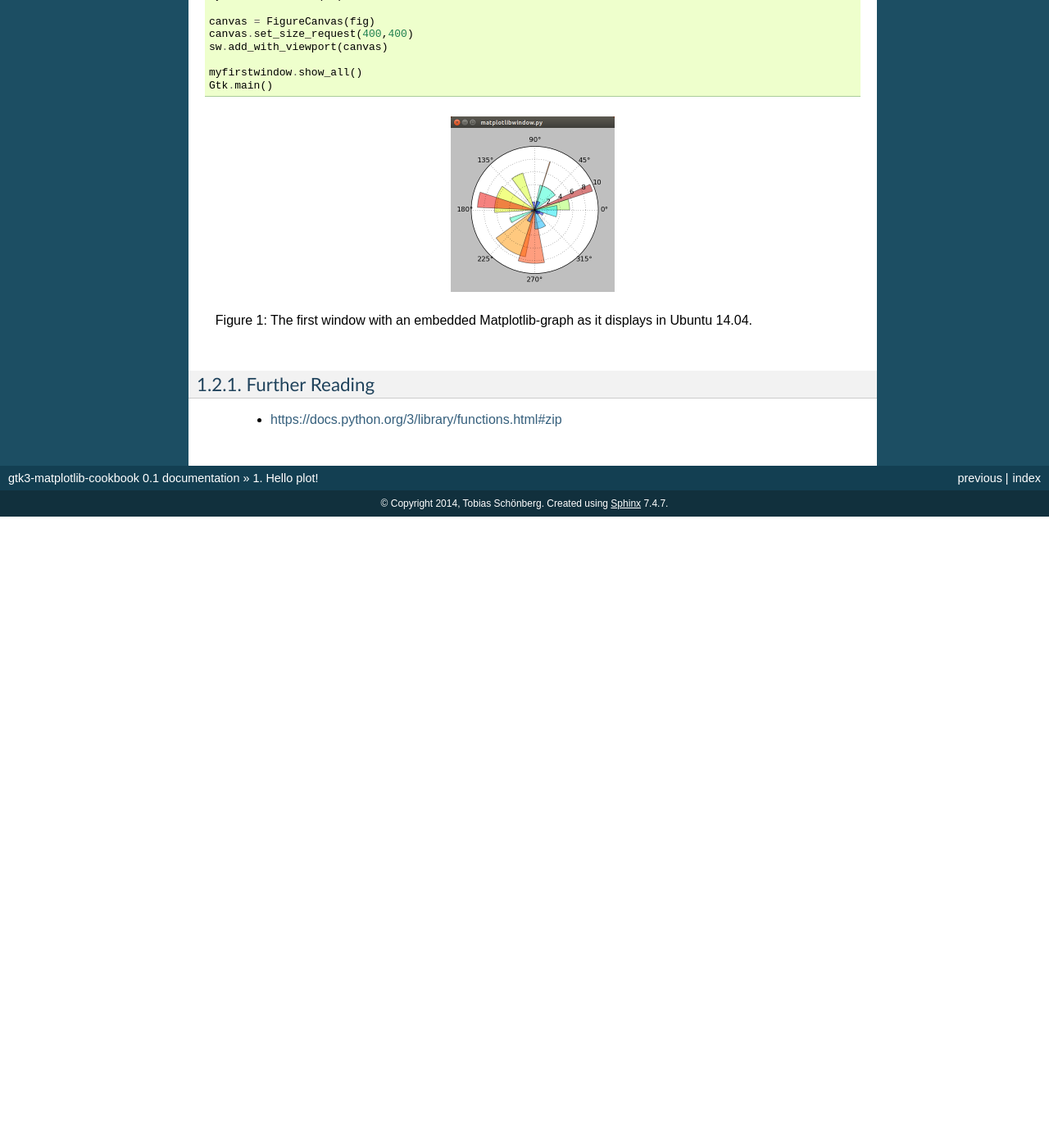
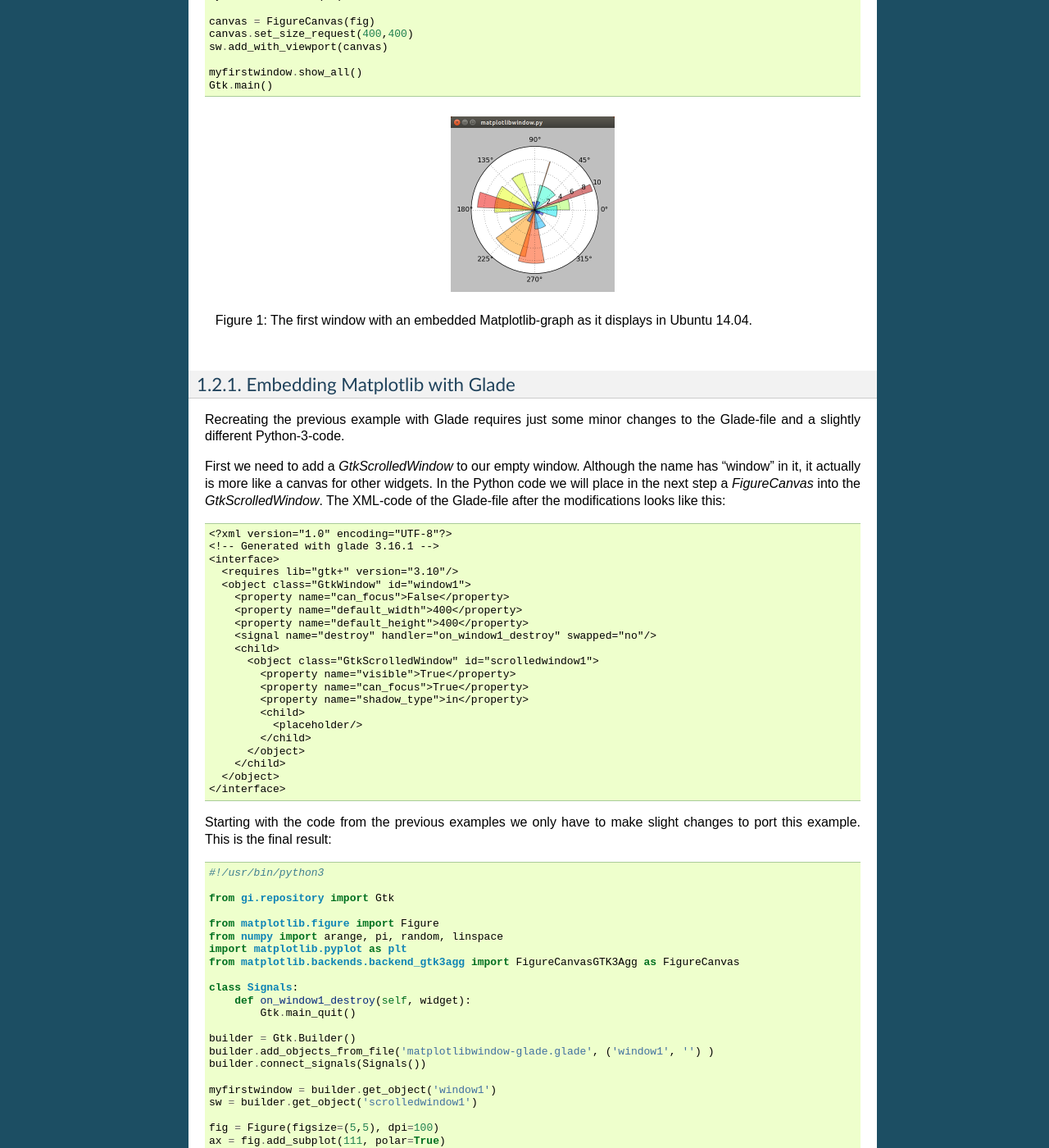
Before and after one commit to tobias47n9e/GTK3-Matplotlib-Cookbook, a Sphinx documentation site: the page built from source/hello-plot.rst, in a window 1280 px wide and 1400 px high, scrolled down 2998 px. Shown: the whole window at 82% size. Built offline with Sphinx 7.4.7, drawn with Linux system fonts in a browser that asks for light colours; before the commit the page ends 3628 px from its top, so only the background shows below that; some of the changed text lies outside the part shown.

Commit message:
more improvements

```diff
--- a/source/hello-plot.rst
+++ b/source/hello-plot.rst
@@ -182,6 +182,83 @@ We will look at an example that will produce a random radial plot on each applic
 
     Figure 1: The first window with an embedded Matplotlib-graph as it displays in Ubuntu 14.04.
 
+Embedding Matplotlib with Glade
+^^^^^^^^^^^^^^^^^^^^^^^^^^^^^^^
+Recreating the previous example with Glade requires just some minor changes to the Glade-file and a slightly different Python-3-code.
+
+First we need to add a *GtkScrolledWindow* to our empty window. Although the name has "window" in it, it actually is more like a canvas for other widgets. In the Python code we will place in the next step a *FigureCanvas* into the *GtkScrolledWindow*. The XML-code of the Glade-file after the modifications looks like this:
+
+::
+
+    <?xml version="1.0" encoding="UTF-8"?>
+    <!-- Generated with glade 3.16.1 -->
+    <interface>
+      <requires lib="gtk+" version="3.10"/>
+      <object class="GtkWindow" id="window1">
+        <property name="can_focus">False</property>
+        <property name="default_width">400</property>
+        <property name="default_height">400</property>
+        <signal name="destroy" handler="on_window1_destroy" swapped="no"/>
+        <child>
+          <object class="GtkScrolledWindow" id="scrolledwindow1">
+            <property name="visible">True</property>
+            <property name="can_focus">True</property>
+            <property name="shadow_type">in</property>
+            <child>
+              <placeholder/>
+            </child>
+          </object>
+        </child>
+      </object>
+    </interface>
+
+Starting with the code from the previous examples we only have to make slight changes to port this example. This is the final result:
+
+::
+
+    #!/usr/bin/python3
+
+    from gi.repository import Gtk
+
+    from matplotlib.figure import Figure
+    from numpy import arange, pi, random, linspace
+    import matplotlib.pyplot as plt
+    from matplotlib.backends.backend_gtk3agg import FigureCanvasGTK3Agg as FigureCanvas
+
+    class Signals:
+        def on_window1_destroy(self, widget):
+            Gtk.main_quit()
+
+    builder = Gtk.Builder()
+    builder.add_objects_from_file('matplotlibwindow-glade.glade', ('window1', '') )
+    builder.connect_signals(Signals())
+
+    myfirstwindow = builder.get_object('window1')
+    sw = builder.get_object('scrolledwindow1')
+
+    fig = Figure(figsize=(5,5), dpi=100)
+    ax = fig.add_subplot(111, polar=True)
+
+    N = 20
+    theta = linspace(0.0, 2 * pi, N, endpoint=False)
+    radii = 10 * random.rand(N)
+    width = pi / 4 * random.rand(N)
+
+    bars = ax.bar(theta, radii, width=width, bottom=0.0)
+
+    for r, bar in zip(radii, bars):
+        bar.set_facecolor(plt.cm.jet(r / 10.))
+        bar.set_alpha(0.5)
+
+    ax.plot()
+
+    canvas = FigureCanvas(fig)
+    sw.add_with_viewport(canvas)
+
+    myfirstwindow.show_all()
+    Gtk.main()
+
+
 Further Reading
 ^^^^^^^^^^^^^^^^^^^^^^^
  - https://docs.python.org/3/library/functions.html#zip
```
Also changed, not shown: source/index.rst (+6 -1 lines), 2 other files.
